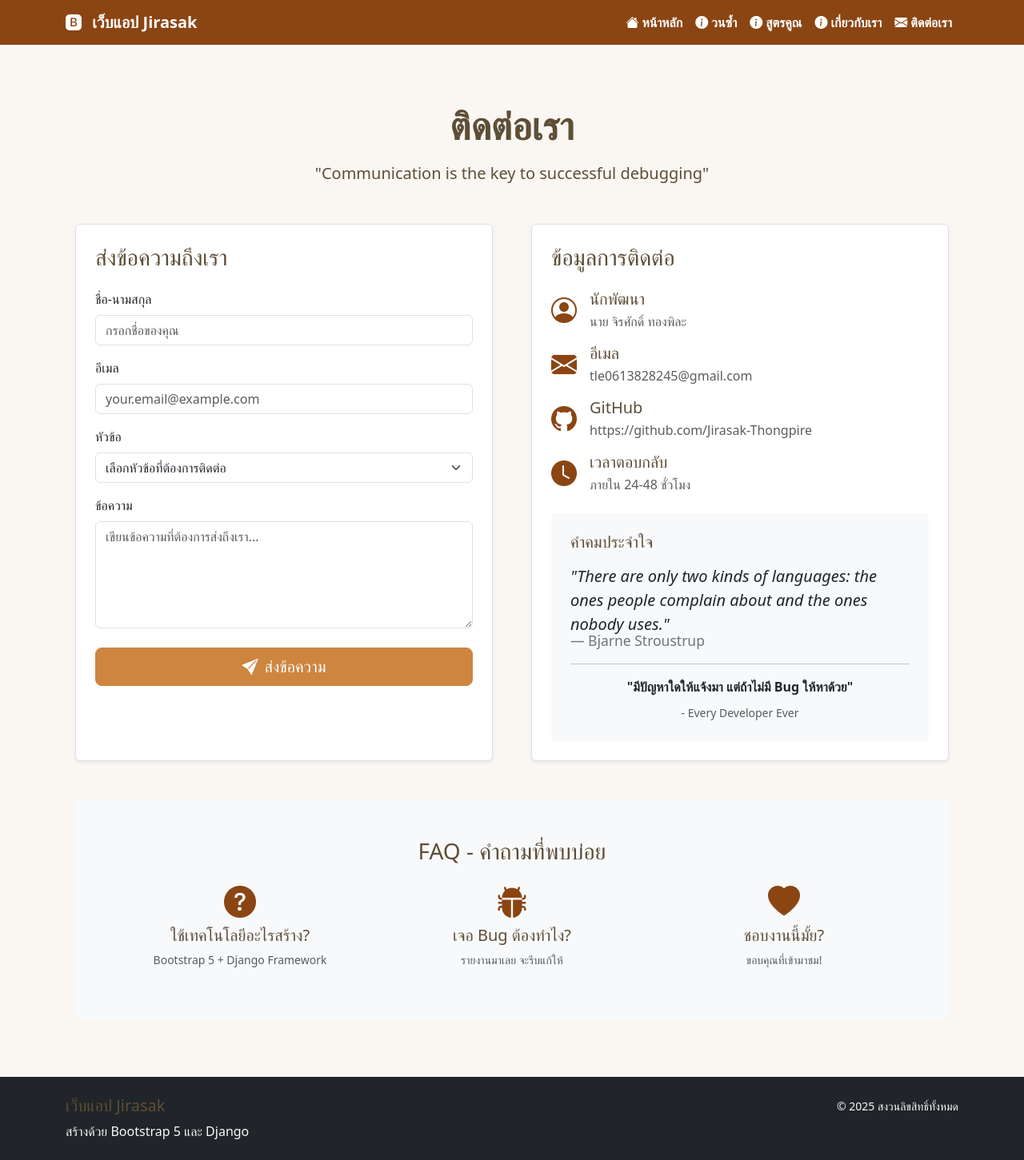
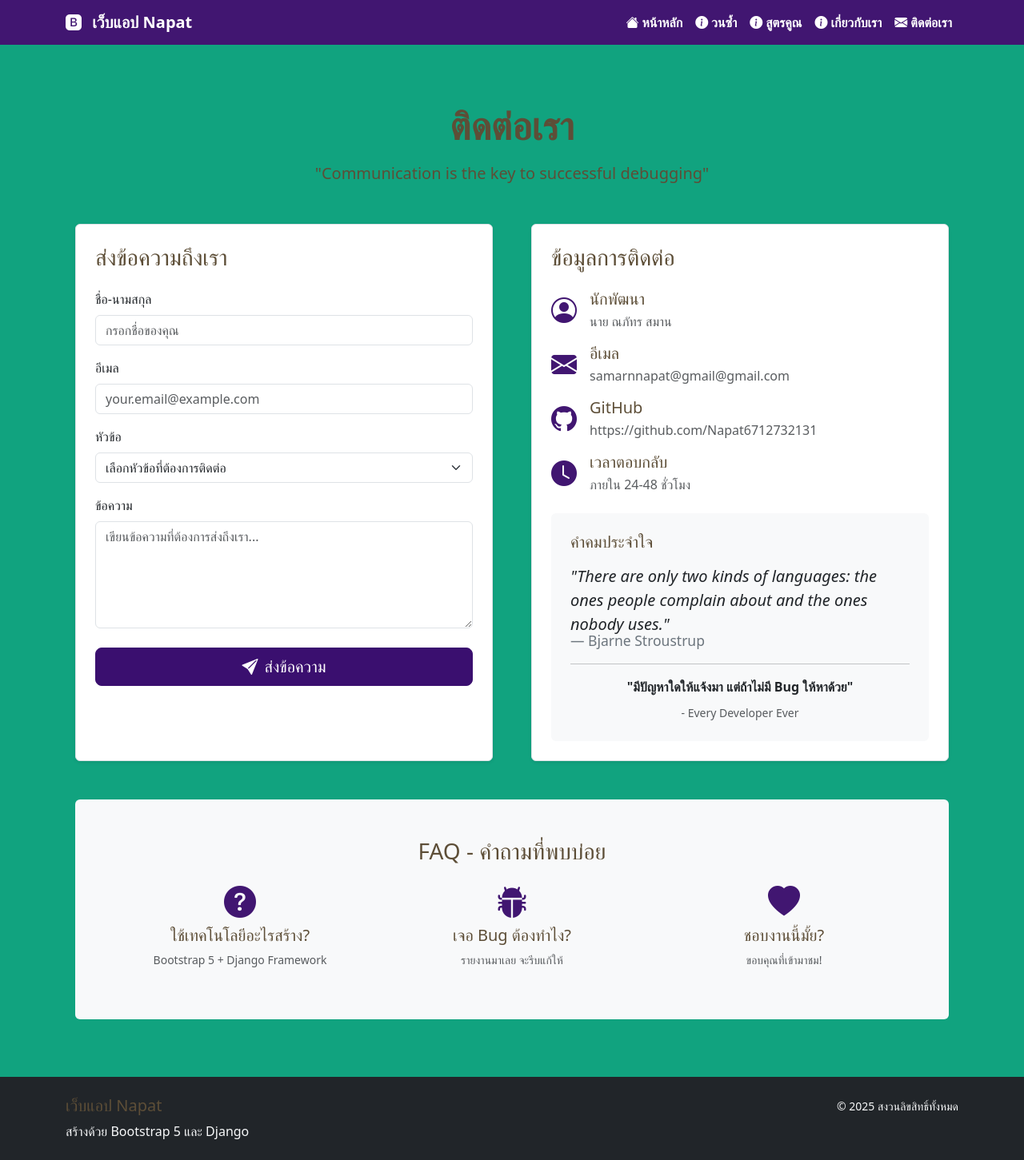
Before and after one commit to Napat6712732131/webpage, a Django app: page /contact/ in a window 1280 px wide. Shown: the whole page at 80% size. Run offline with Django 5.2, Linux system fonts and the light colour scheme.

Commit message:
งานด่วน

```diff
--- a/templates/about.html
+++ b/templates/about.html
@@ -1,6 +1,6 @@
 {% extends "base.html" %}
 
-{% block title %}เกี่ยวกับเรา - เว็บแอป Jirasak{% endblock %}
+{% block title %}เกี่ยวกับเรา - เว็บแอป Napat{% endblock %}
 
 {% block content %}
 <div class="container py-5">
@@ -13,7 +13,7 @@
 
       <div class="card shadow-sm mb-5">
         <div class="card-body p-5">
-          <h2 class="mb-4">นาย จิรศักดิ์ ทองพิละ</h2>
+          <h2 class="mb-4">นาย ณภัทร สมาน</h2>
           <p class="mb-4">
             <em>"ทำ web นี้คือมาเพื่อส่งงาน"</em> - แต่งานที่ออกมาต้องเป็นงานที่มีคุณภาพ
             เพราะเชื่อว่า <strong>"ความเรียบง่ายคือความซับซ้อนสูงสุด"</strong>
--- a/templates/base.html
+++ b/templates/base.html
@@ -13,10 +13,10 @@
     <link rel="stylesheet" href="https://cdn.jsdelivr.net/npm/bootstrap-icons@1.11.1/font/bootstrap-icons.css">
     <style>
       :root {
-        --bg-color: #FAF7F2;
+        --bg-color: #11a37f;
         --text-color: #5D4E37;
-        --link-color: #8B4513;
-        --button-color: #CD853F;
+        --link-color: #411671;
+        --button-color: #3a0f6f;
       }
 
       body {
@@ -99,7 +99,7 @@
       <div class="container">
         <a class="navbar-brand fw-bold" href="/">
           <i class="bi bi-bootstrap-fill me-2"></i>
-          เว็บแอป Jirasak
+          เว็บแอป Napat
         </a>
 
         <button
@@ -156,7 +156,7 @@
       <div class="container">
         <div class="row">
           <div class="col-md-6">
-            <h5>เว็บแอป Jirasak</h5>
+            <h5>เว็บแอป Napat</h5>
             <p class="mb-0">สร้างด้วย Bootstrap 5 และ Django</p>
           </div>
           <div class="col-md-6 text-md-end">
--- a/templates/contact.html
+++ b/templates/contact.html
@@ -1,6 +1,6 @@
 {% extends "base.html" %}
 
-{% block title %}ติดต่อเรา - เว็บแอป Jirasak{% endblock %}
+{% block title %}ติดต่อเรา - เว็บแอป Napat{% endblock %}
 
 {% block content %}
 <div class="container py-5">
@@ -66,7 +66,7 @@
               </div>
               <div>
                 <h5 class="mb-1">นักพัฒนา</h5>
-                <p class="mb-0 text-muted">นาย จิรศักดิ์ ทองพิละ</p>
+                <p class="mb-0 text-muted">นาย ณภัทร สมาน</p>
               </div>
             </div>
 
@@ -76,7 +76,7 @@
               </div>
               <div>
                 <h5 class="mb-1">อีเมล</h5>
-                <p class="mb-0 text-muted">tle0613828245@gmail.com</p>
+                <p class="mb-0 text-muted">samarnnapat@gmail@gmail.com</p>
               </div>
             </div>
 
@@ -86,7 +86,7 @@
               </div>
               <div>
                 <h5 class="mb-1">GitHub</h5>
-                <p class="mb-0 text-muted">https://github.com/Jirasak-Thongpire</p>
+                <p class="mb-0 text-muted">https://github.com/Napat6712732131</p>
               </div>
             </div>
 
--- a/templates/index.html
+++ b/templates/index.html
@@ -1,11 +1,11 @@
 {% extends "base.html" %}
 
-{% block title %}หน้าหลัก - เว็บแอป Jirasak{% endblock %}
+{% block title %}หน้าหลัก - เว็บแอป Napat{% endblock %}
 
 {% block content %}
 <div class="hero-section bg-primary text-white py-5 mb-5 rounded">
   <div class="container text-center">
-    <h1 class="display-4 fw-bold">ยินดีต้อนรับสู่เว็บแอป Jirasak</h1>
+    <h1 class="display-4 fw-bold">ยินดีต้อนรับสู่เว็บแอป Napat</h1>
     <p class="lead">เว็บแอปพลิเคชันที่ทันสมัย สร้างด้วย Bootstrap 5 และ Django</p>
     <a href="#features" class="btn btn-light btn-lg">สำรวจฟีเจอร์</a>
   </div>
```
